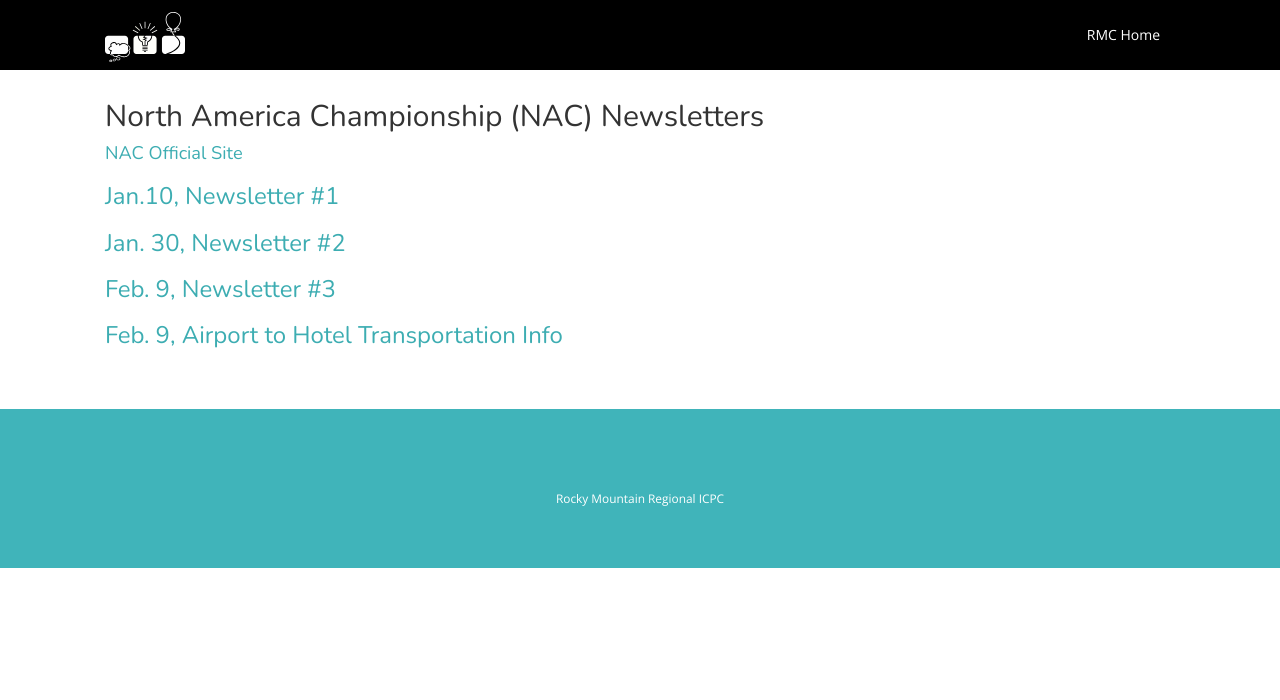
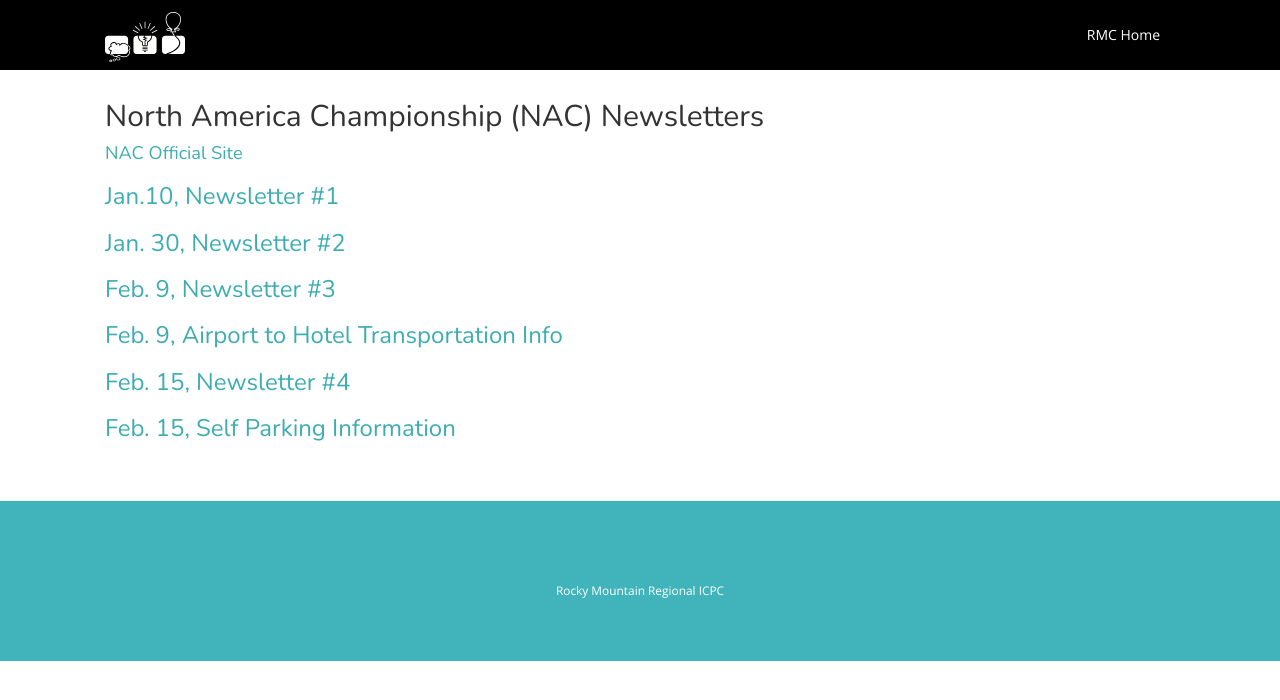
Before and after one commit to icpc/na-rocky-mountain-web, a Jekyll site: the page built from docs/nac_news.md, in a window 1280 px wide. Shown: the top 700 px of the page. Built offline with Jekyll 4.4.1, drawn with Linux system fonts in a browser that asks for light colours; nearby versions of some CDN libraries.

Commit message:
added newsletter #4

```diff
--- a/docs/nac_news.md
+++ b/docs/nac_news.md
@@ -14,3 +14,7 @@ title: NAC Newsletters
 ### [Feb. 9, Newsletter #3](/nac/Feb9-Letter3.pdf)
 
 ### [Feb. 9, Airport to Hotel Transportation Info](/nac/AirportToHotelTransportation.pdf)
+
+### [Feb. 15, Newsletter #4](/nac/Feb14-newsletter4.pdf)
+
+### [Feb. 15, Self Parking Information](/nac/SelfParkingInfo.pdf)
```
Also changed, not shown: 2 other files.
